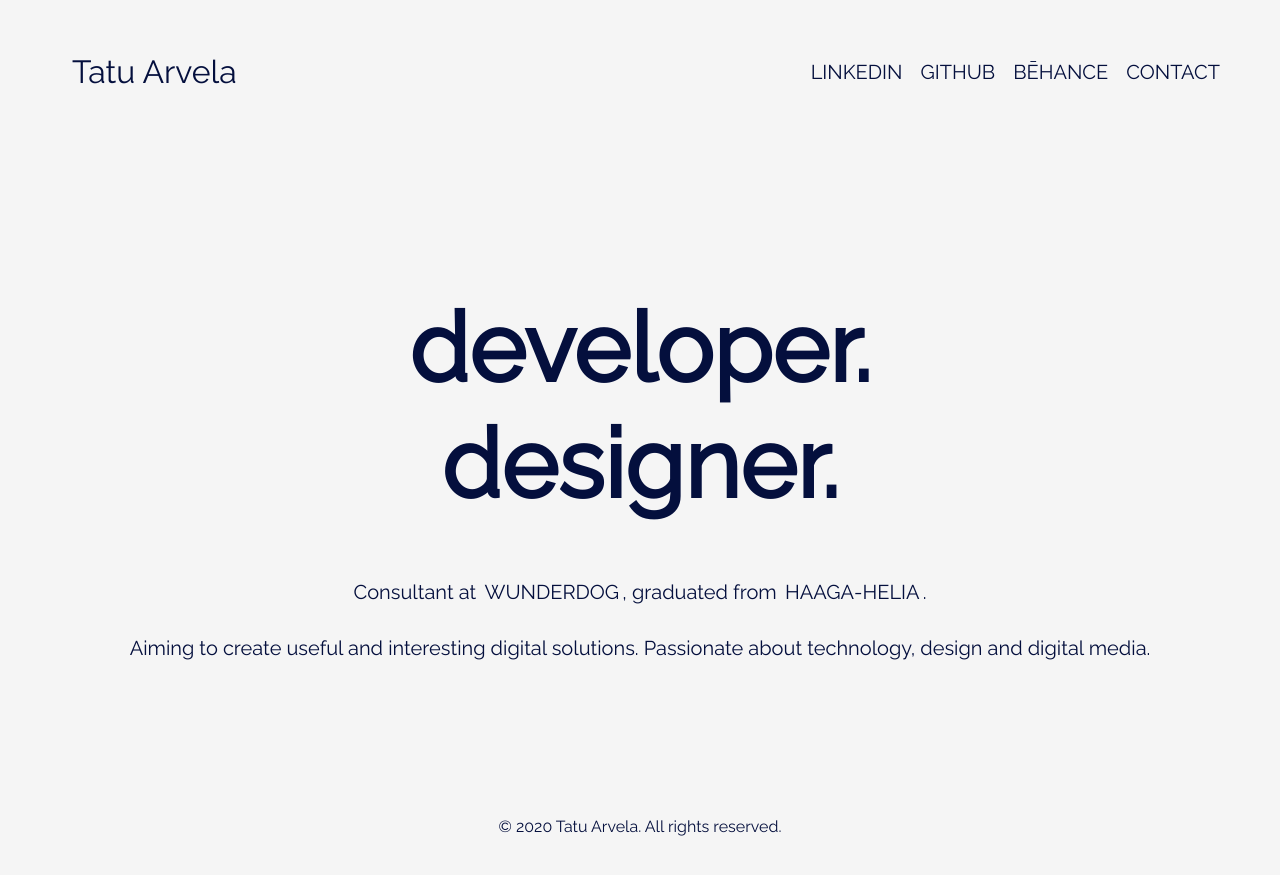
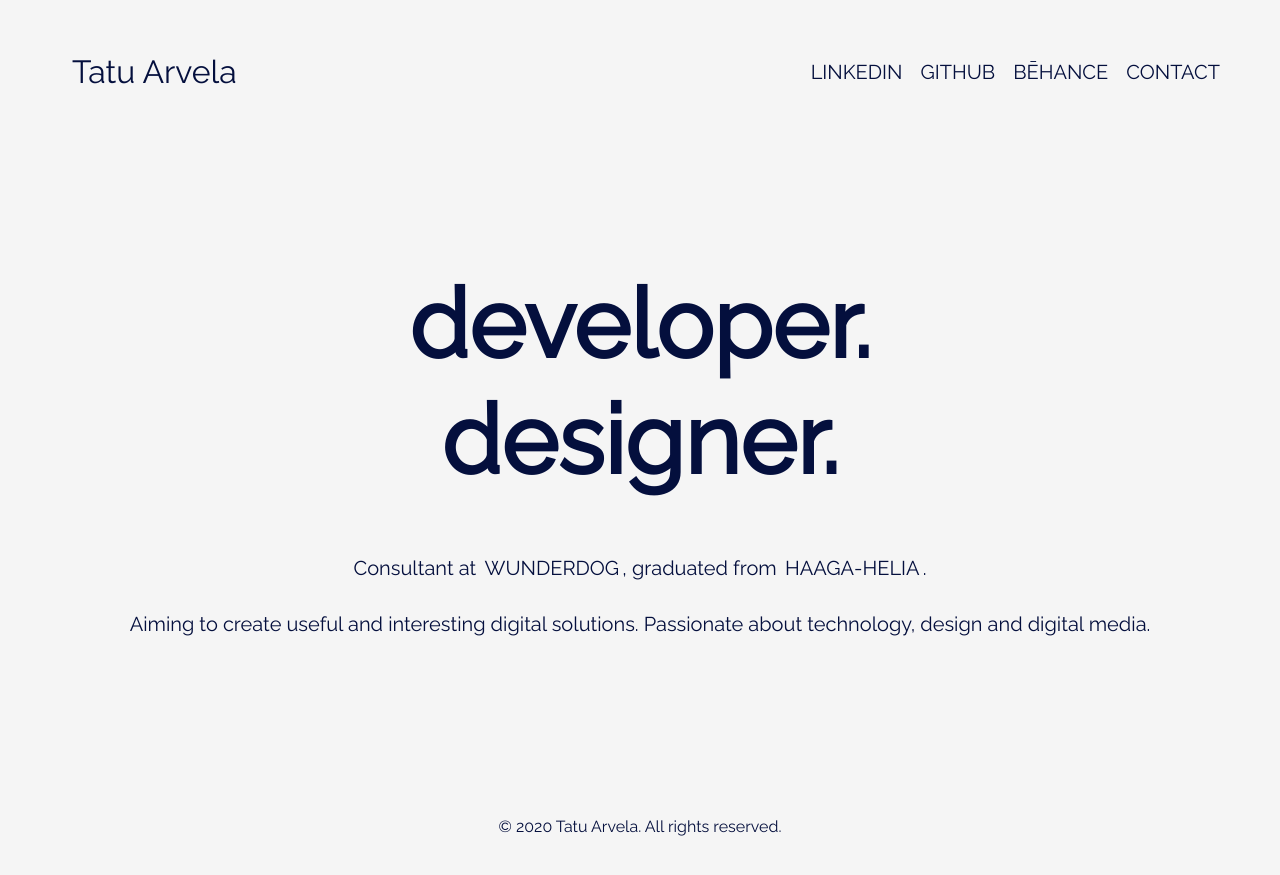
Before and after one commit to TatuArvela/tatuarvela.dev, a Jekyll site: the page built from index.md, in a window 1280 px wide. Shown: the top 875 px of the page. Built offline with Jekyll 4.4.1, drawn with Linux system fonts in a browser that asks for light colours.

Commit message:
Move content upwards

```diff
--- a/_sass/_index.sass
+++ b/_sass/_index.sass
@@ -37,6 +37,7 @@ body
   text-align: center
   font-size: 1.25rem
   line-height: 1.8em
+  margin-bottom: 3rem
 
 footer
   color: dark
```
